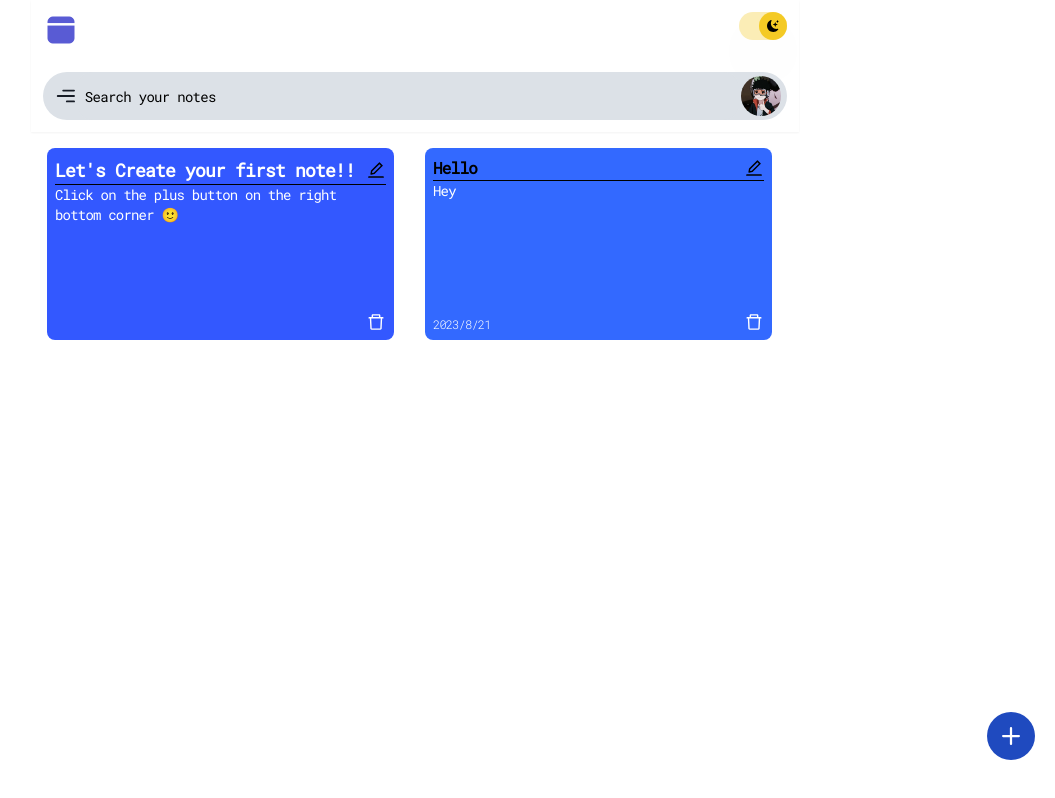
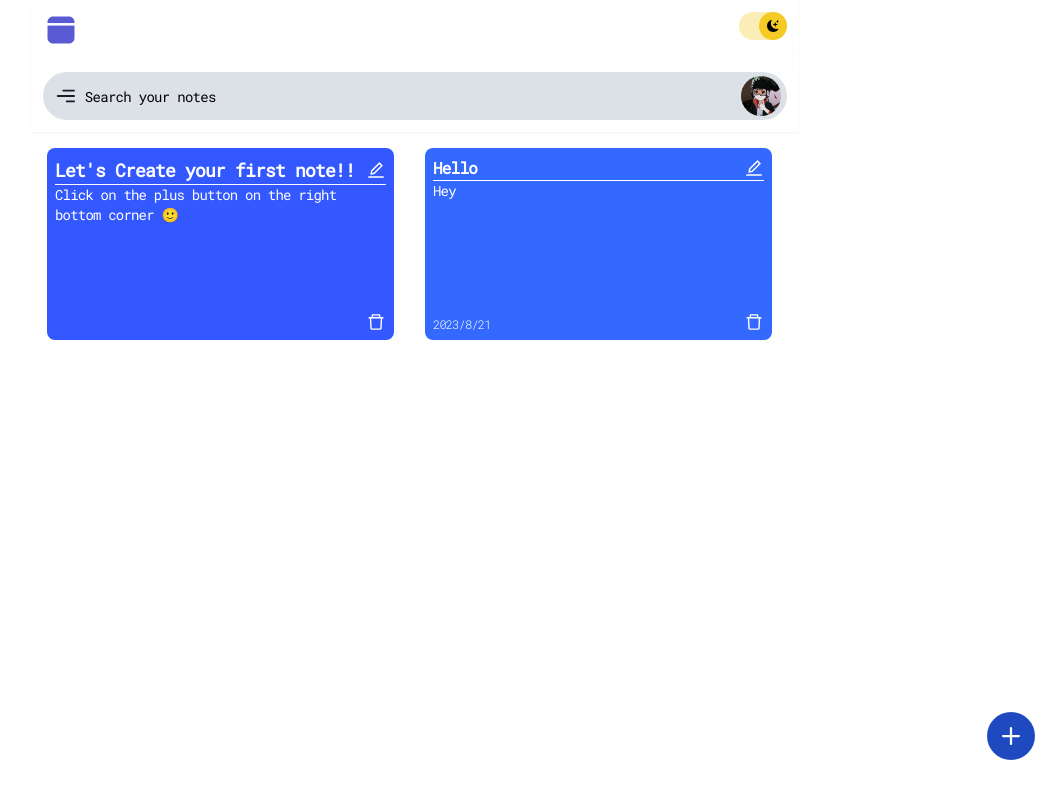
Before and after one commit to poudelsanchit/Notes, a React (Vite) app: page /home in a window 1280 px wide. Shown: the whole page, without its empty margins (225-1280 px from the left). Built offline with nearby package versions, Linux system fonts and the light colour scheme.

Commit message:
update NoteItem.jsx

```diff
--- a/src/Components/NoteItem.jsx
+++ b/src/Components/NoteItem.jsx
@@ -11,12 +11,12 @@ const NoteItem = ({id,note_title,note_text,note_date,color,handleDeleteNote}) =>
   return (
     <div className={`h-48 w-11/12 rounded-lg p-2 m-4 font-Roboto font-medium flex  flex-col justify-between tracking-tighter`} style={{backgroundColor:color}}>
       <div className='overflow-auto'>
-        <div className='flex  justify-between items-center border-b-[1px] text-[#000000] font-semibold text-base'>
+        <div className='flex  justify-between items-center border-b-[1px] text-[#ffffff] font-semibold text-base'>
         <div className={color==='#3358ff'?'text-[#ffffff] text-lg':null}>
 
           {note_title}
         </div>
-            <AiOutlineEdit className='text-xl cursor-pointer' onClick={navigateToEdit} />
+            <AiOutlineEdit className='text-xl cursor-pointer text-[#ffffff]' onClick={navigateToEdit} />
         </div>
         <div className={color='#3358ff'?'text-[#ffffff] text-sm ':null}>
             {note_text}
```
